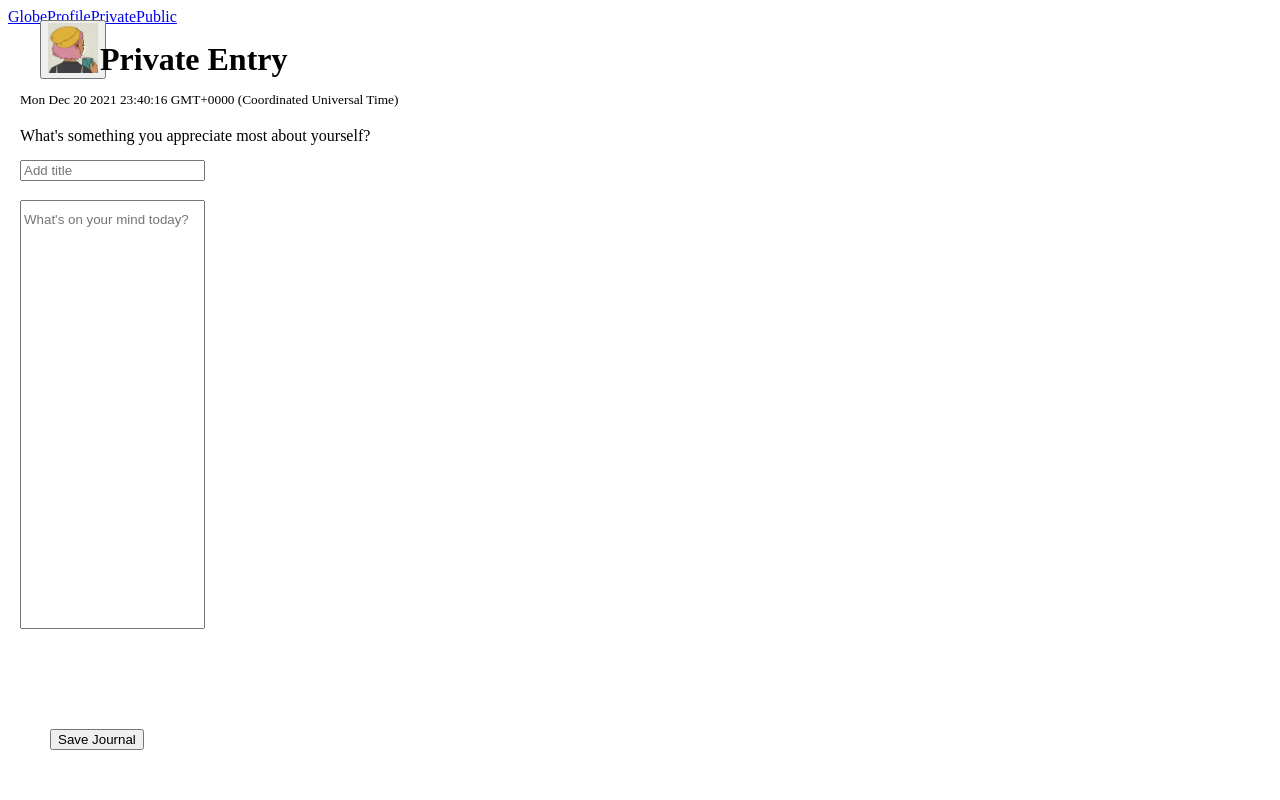
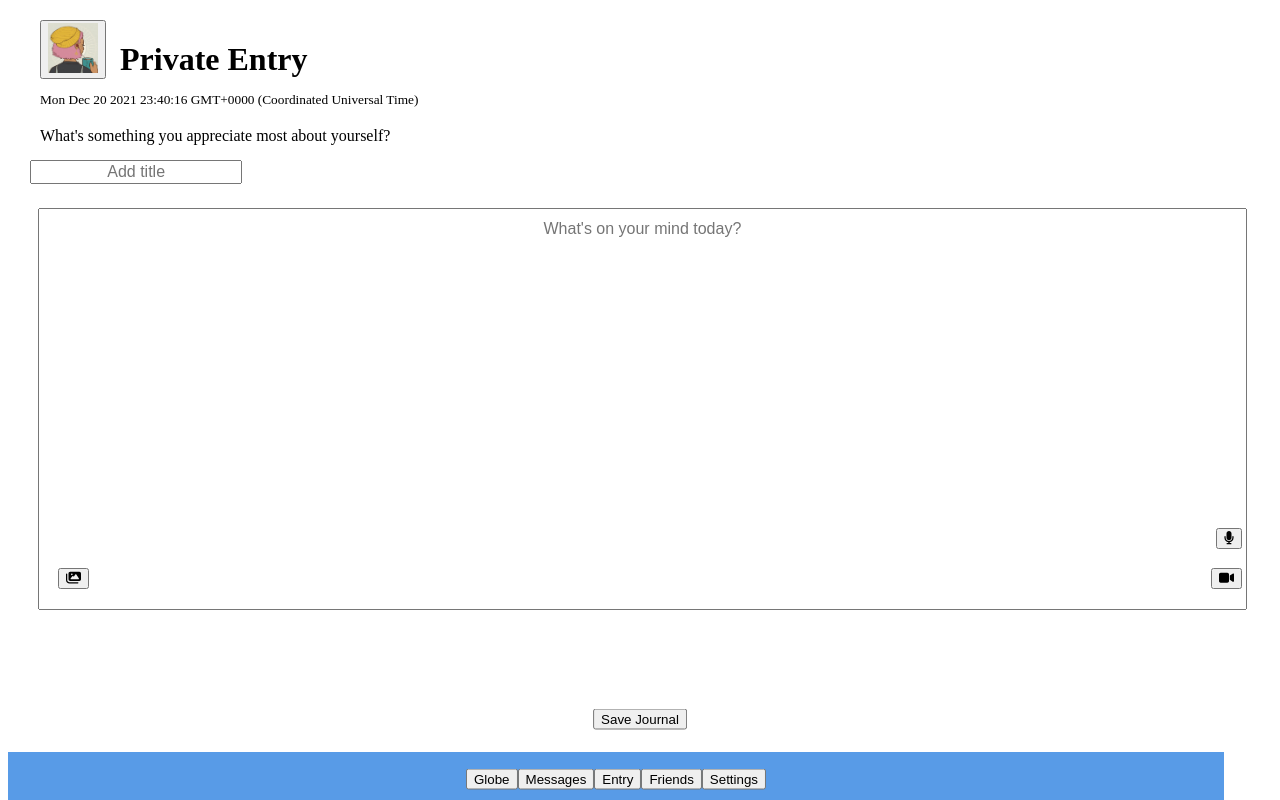
Before and after one commit to Graditude-UX/App, a React (Create React App) app: page /private in a window 1280 px wide. Built offline with nearby package versions, Linux system fonts and the light colour scheme.

Commit message:
added font awesome library

```diff
--- a/package.json
+++ b/package.json
@@ -5,6 +5,11 @@
   "dependencies": {
     "@fortawesome/fontawesome-free": "^5.15.4",
     "@fortawesome/fontawesome-free-webfonts": "^1.0.9",
+    "@fortawesome/fontawesome-svg-core": "^1.3.0-beta3",
+    "@fortawesome/free-brands-svg-icons": "^5.15.4",
+    "@fortawesome/free-regular-svg-icons": "^6.0.0-beta3",
+    "@fortawesome/free-solid-svg-icons": "^6.0.0-beta3",
+    "@fortawesome/react-fontawesome": "^0.1.16",
     "@testing-library/jest-dom": "^5.16.1",
     "@testing-library/react": "^12.1.2",
     "@testing-library/user-event": "^13.5.0",
--- a/src/App.js
+++ b/src/App.js
@@ -5,24 +5,28 @@ import Private from './Pages/Private';
 import Globe from './Pages/Globe';
 import Public from './Pages/Public';
 import { Button, FormGroup, Input, Label } from 'reactstrap';
+import Footer from './Footer';
+import Icon from './Pages/icon';
 
 
 function App() {
 
   return (
     <Router>
-      <nav>
+      {/* <nav>
         <Link to="/">Globe</Link>
         <Link to="/profile">Profile</Link>
         <Link to="/private">Private</Link>
         <Link to="/public">Public</Link>
-      </nav>
+      </nav> */}
     <Routes>
       <Route path="/" element={<Globe/>}/>
       <Route path="/profile" element={<Profile/>}/>
       <Route path="/private" element={<Private/>}/>
       <Route path="/public" element={<Public/>}/>
+      <Route path="/icon" element={<Icon/>}/>
     </Routes>
+    < Footer />
     </Router>
   );
 }
--- /dev/null
+++ b/src/Footer.css
@@ -0,0 +1,8 @@
+.footer {
+    color: rgb(0, 0, 0);
+    background-color: rgb(88, 155, 231);
+    padding-top: 3em;
+    position: absolute;
+    bottom: 0;
+    width: 95%;
+  }
--- /dev/null
+++ b/src/Footer.js
@@ -0,0 +1,39 @@
+import './Footer.css';
+import {BrowserRouter as Router, Routes, Route, Link, useNavigate} from 'react-router-dom'
+import Profile from './Pages/Profile';
+import Private from './Pages/Private';
+import Globe from './Pages/Globe';
+import Public from './Pages/Public';
+import { Button, FormGroup, Input, Label } from 'reactstrap';
+
+
+
+function Footer() {
+let navigate = useNavigate();
+
+  return (
+    <div className="footer">
+      <nav style={{position: 'absolute' , left: '50%', bottom: 0, transform: 'translate(-50%, -50%)'}}>
+        <Button onClick={() => {navigate("/")}} color="white" style={{}}>
+        Globe
+        </Button>
+        <Button onClick={() => {navigate("/")}} color="white" style={{}}>
+        Messages
+        </Button>
+        <Button onClick={() => {navigate("/")}} color="white" style={{}}>
+        Entry
+        </Button>
+        <Button onClick={() => {navigate("/")}} color="white" style={{}}>
+        Friends
+        </Button>
+        <Button onClick={() => {navigate("/")}} color="white" style={{}}>
+        Settings
+        </Button>
+      </nav>
+
+    </div>
+  );
+}
+
+
+export default Footer;
--- a/src/Pages/Private.js
+++ b/src/Pages/Private.js
@@ -13,7 +13,7 @@ function Privateentry(){
         <Button onClick={() => {navigate("/profile")}} color="white" style={{position: 'absolute' , left: 40, top: 20}}>
         <img src={pic} height={50} width={50} />
         </Button>
-        <h1 style={{position: 'absolute' , left: 100, top: 0, paddingBottom: "30px", paddingTop: "20px"}}> Private Entry </h1>
+        <h1 style={{position: 'absolute' , left: 100, top: 0, paddingLeft: 20, paddingBottom: "30px", paddingTop: "20px"}}> Private Entry </h1>
         <Form className="App container" />
         </div>
     )
--- /dev/null
+++ b/src/Pages/icon.js
@@ -0,0 +1,15 @@
+import React from 'react'
+import 'https://kit.fontawesome.com/1754c6ffb6.js';
+import { FontAwesomeIcon } from "@fortawesome/react-fontawesome";
+import { faCoffee } from "@fortawesome/free-solid-svg-icons";
+
+function icon() {
+    return (
+        <div>
+           <h1>icon page</h1>
+           <FontAwesomeIcon icon={faCoffee} />
+        </div>
+    )
+}
+
+export default icon
--- /dev/null
+++ b/src/forms/Form.css
@@ -0,0 +1,12 @@
+.block {
+    /* display: flex; */
+    width: 95%;
+    /* padding: 14px 28px; */
+    /* justify-content: center; */
+    font-size: 16px;
+    cursor: pointer;
+    text-align: center;
+    /* left: 50%;
+    top: 50%; */
+    /* transform: translate(-50%, -50%); */
+  }
--- a/src/forms/JournalForm.js
+++ b/src/forms/JournalForm.js
@@ -1,7 +1,8 @@
 import React, { Component } from 'react';
 import { Button, FormGroup, Input, Label } from 'reactstrap';
-//import { FontAwesomeIcon } from '@fortawesome/react-fontawesome';
-//import { faVideo, faImages, faMicrophone } from '@fortawesome/free-solid-svg-icons';
+import './Form.css';
+import { FontAwesomeIcon } from "@fortawesome/react-fontawesome";
+import { faImages, faVideo, faMicrophone } from "@fortawesome/free-solid-svg-icons";
 
 class Form extends Component{
     constructor(props){
@@ -33,17 +34,19 @@ class Form extends Component{
         const {title, body} = this.state;
 
         return (
-            <div>
+            <div >
             <form>
-                <FormGroup style={{position: 'absolute' , left: 20, top: 90 }}>
+                <FormGroup style={{position: 'absolute' , left: 40, top: 90 }}>
                 <small style= {{}}>{Date()}</small>
                 <h3></h3>
                 <Label>
                     What's something you appreciate most about yourself?
                 </Label>
                 </FormGroup>
-                <FormGroup style={{position: 'absolute' , left: 20, top: 150, paddingTop: "10px", paddingBottom: "30px" }}>
+
+                <FormGroup style={{position: 'absolute' , left: 30, top: 150, paddingTop: "10px", paddingBottom: "30px"}}>
                 <Input
+                     className = "block"
                      placeholder="Add title"
                      type="text"
                      name ="title"
@@ -52,21 +55,21 @@ class Form extends Component{
                      onChange={this.handleChange} />
                 </FormGroup>
 
-                <FormGroup >
-                <Input style={{position: 'absolute' , left: 20, top: 200, paddingTop: "10px", paddingBottom: "400px" }}
+                <FormGroup style={{position: 'relative' , left: '50%', transform: 'translate(-50%, -50%)'}}>
+                <Input style={{position: 'absolute' , left: 30, top: 200, paddingTop: "10px", paddingBottom: "370px"}}
+                     className = "block"
                      placeholder="What's on your mind today?"
                      type="text"
                      name ="body"
                      id="body"
                      value={body}
-
                      onChange={this.handleChange} />
-                     {/* <Button color= "white" style={{position: 'absolute' , left: 130, bottom: 90}}> <FontAwesomeIcon icon={ faImages } /> </Button>
-                     <Button color= "white"  style={{position: 'absolute' , right: 132, bottom: 90}}> <FontAwesomeIcon icon={ faVideo } /> </Button>
-                     <Button color= "white"  style={{position: 'absolute' , right: 135, bottom: 130}}><FontAwesomeIcon icon={ faMicrophone }/> </Button> */}
+                     <Button color= "white" style={{position: 'absolute' , left: 50, top: 560}}> <FontAwesomeIcon icon={faImages} /> </Button>
+                     <Button color= "white"  style={{position: 'absolute' , right: 30, top: 560}}> <FontAwesomeIcon icon={ faVideo } /> </Button>
+                     <Button color= "white"  style={{position: 'absolute' , right: 30, top: 520}}><FontAwesomeIcon icon={ faMicrophone }/> </Button>
                 </FormGroup>
             </form>
-            <Button color = "info"  style={{position: 'absolute' , left: 50, bottom: 50}} onClick={this.submitForm} size="lg" block>Save Journal</Button>
+            <Button color = "info"  style={{position: 'absolute' , left: '50%', bottom: 60, transform: 'translate(-50%, -50%)'}} onClick={this.submitForm} >Save Journal</Button>
             </div>
         )
     }
```
Also changed, not shown: 1 other file (tests, documents, lock files or other folders).
